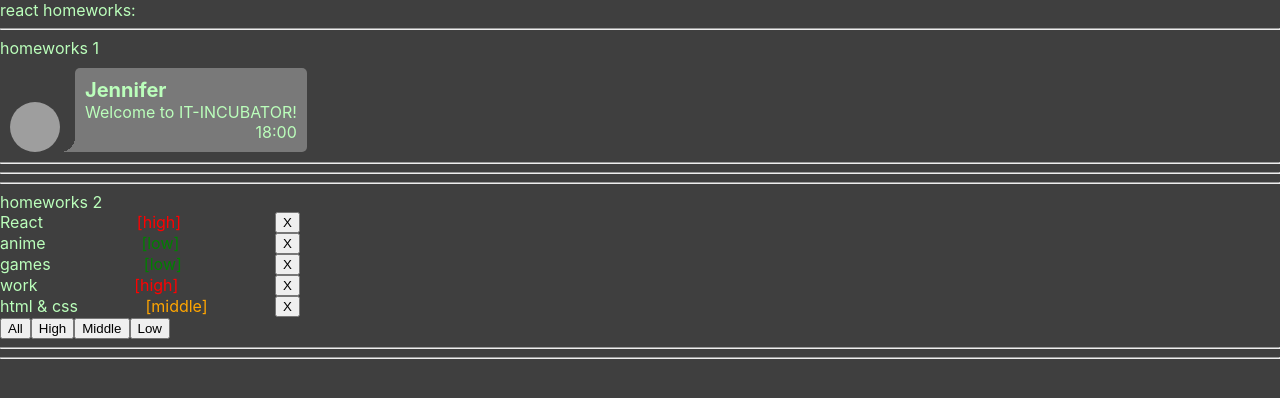
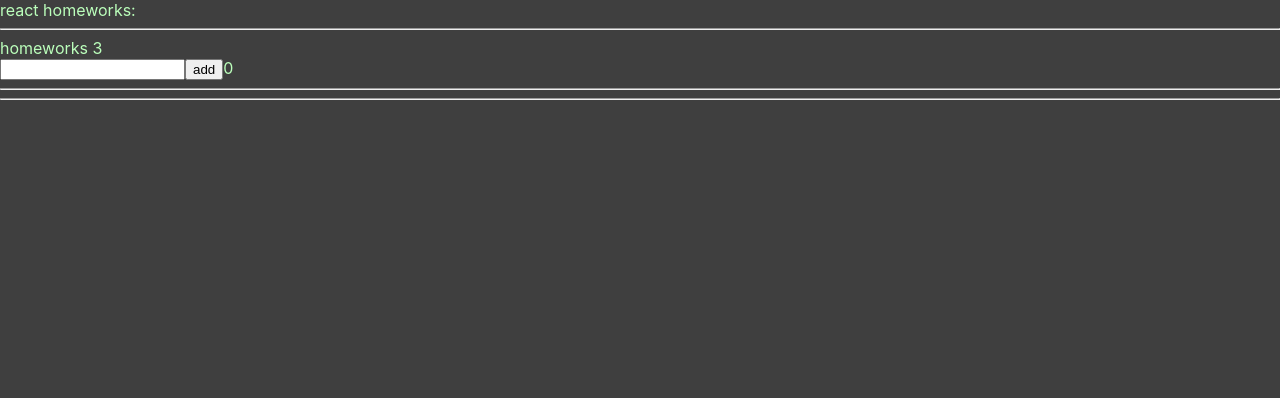
Before and after one commit to EvgeniyZamatevskiy/react-homeworks-by-ignat, a React (Create React App) app: page / in a window 1280 px wide. Shown: the top 398 px of the page. Built offline with nearby package versions, Linux system fonts and the light colour scheme; grey boxes are pictures that could not be loaded.

Commit message:
homework 3

```diff
--- a/package.json
+++ b/package.json
@@ -10,10 +10,12 @@
     "@types/node": "^16.7.13",
     "@types/react": "^17.0.20",
     "@types/react-dom": "^17.0.9",
+    "@types/uuid": "^8.3.4",
     "react": "^17.0.2",
     "react-dom": "^17.0.2",
     "react-scripts": "5.0.0",
     "typescript": "^4.4.2",
+    "uuid": "^8.3.2",
     "web-vitals": "^2.1.0"
   },
   "scripts": {
--- a/src/p1-main/m1-ui/u1-app/App.tsx
+++ b/src/p1-main/m1-ui/u1-app/App.tsx
@@ -1,15 +1,14 @@
 import React from 'react'
+import HW3 from '../../../p2-homeworks/h3/HW3'
 import s from './App.module.css'
-import HW1 from '../../../p2-homeworks/h1/HW1'
-import HW2 from '../../../p2-homeworks/h2/HW2'
 
 function App() {
     return (
         <div className={s.App}>
             <div>react homeworks:</div>
-            <HW1 />
-            <HW2 />
-            {/*<HW3/>*/}
+            {/* <HW1 /> */}
+            {/* <HW2 /> */}
+            <HW3 />
             {/*<HW4/>*/}
             {/*<HW5/>*/}
 
--- a/src/p2-homeworks/h3/Greeting.module.css
+++ b/src/p2-homeworks/h3/Greeting.module.css
@@ -1,7 +1,7 @@
-.someClass {
-
-}
-
 .error {
     border: 1px solid red;
 }
+
+.errorMessage {
+    color: red;
+}
--- a/src/p2-homeworks/h3/Greeting.tsx
+++ b/src/p2-homeworks/h3/Greeting.tsx
@@ -1,26 +1,27 @@
-import React from 'react'
+import React, { ChangeEvent, KeyboardEvent } from 'react'
 import s from './Greeting.module.css'
 
 type GreetingPropsType = {
-    name: any // need to fix any
-    setNameCallback: any // need to fix any
-    addUser: any // need to fix any
-    error: any // need to fix any
-    totalUsers: any // need to fix any
+    name: string
+    error: string
+    totalUsers: number
+    setNameCallback: (e: ChangeEvent<HTMLInputElement>) => void
+    handlerKeyPress: (e: KeyboardEvent<HTMLInputElement>) => void
+    addUser: () => void
 }
 
-// презентационная компонента (для верстальщика)
 const Greeting: React.FC<GreetingPropsType> = (
-    {name, setNameCallback, addUser, error, totalUsers} // деструктуризация пропсов
+    { name, setNameCallback, addUser, error, totalUsers, handlerKeyPress }
 ) => {
-    const inputClass = s.error // need to fix with (?:)
+
+    const inputClass = error ? s.error : ''
 
     return (
         <div>
-            <input value={name} onChange={setNameCallback} className={inputClass}/>
-            <span>{error}</span>
+            <input className={inputClass} value={name} onChange={setNameCallback} onKeyPress={handlerKeyPress} />
             <button onClick={addUser}>add</button>
             <span>{totalUsers}</span>
+            {error && <div className={s.errorMessage}>{error}</div>}
         </div>
     )
 }
--- a/src/p2-homeworks/h3/GreetingContainer.tsx
+++ b/src/p2-homeworks/h3/GreetingContainer.tsx
@@ -1,28 +1,40 @@
-import React, {useState} from 'react'
+import React, { ChangeEvent, KeyboardEvent, useState } from 'react'
 import Greeting from './Greeting'
+import { UserType } from './HW3'
 
 type GreetingContainerPropsType = {
-    users: any // need to fix any
-    addUserCallback: any // need to fix any
+    users: Array<UserType>
+    addUserCallback: (name: string) => void
 }
 
-// более простой и понятный для новичков
-// function GreetingContainer(props: GreetingPropsType) {
+const GreetingContainer: React.FC<GreetingContainerPropsType> = ({ users, addUserCallback }) => {
+    const [name, setName] = useState<string>('')
+    const [error, setError] = useState<string>('')
+    const [totalUsers, setTotalUsers] = useState<number>(0)
 
-// более современный и удобный для про :)
-// уровень локальной логики
-const GreetingContainer: React.FC<GreetingContainerPropsType> = ({users, addUserCallback}) => { // деструктуризация пропсов
-    const [name, setName] = useState<any>('') // need to fix any
-    const [error, setError] = useState<any>('') // need to fix any
+    const totalCount = () => users.length
 
-    const setNameCallback = (e: any) => { // need to fix any
-        setName('') // need to fix
-    }
-    const addUser = () => {
-        alert(`Hello  !`) // need to fix
+    const setNameCallback = (e: ChangeEvent<HTMLInputElement>) => {
+        setName(e.target.value)
     }
 
-    const totalUsers = 0 // need to fix
+    const handlerKeyPress = (e: KeyboardEvent<HTMLInputElement>) => {
+        setError('')
+        if (e.key === 'Enter') {
+            addUser()
+        }
+    }
+
+    const addUser = () => {
+        if (name.trim() !== '') {
+            addUserCallback(name)
+            alert(`Hello ${name}!`)
+            setTotalUsers(totalCount)
+            setName('')
+        } else {
+            setError('Error!!!')
+        }
+    }
 
     return (
         <Greeting
@@ -31,6 +43,7 @@ const GreetingContainer: React.FC<GreetingContainerPropsType> = ({users, addUser
             addUser={addUser}
             error={error}
             totalUsers={totalUsers}
+            handlerKeyPress={handlerKeyPress}
         />
     )
 }
--- a/src/p2-homeworks/h3/HW3.tsx
+++ b/src/p2-homeworks/h3/HW3.tsx
@@ -1,32 +1,35 @@
-import React, {useState} from 'react'
+import React, { useState } from 'react'
 import GreetingContainer from './GreetingContainer'
+import { v1 } from 'uuid'
 
-// types
 export type UserType = {
-    _id: any // need to fix any
-    name: any // need to fix any
+    _id: string
+    name: string
 }
 
-// уровень работы с глобальными данными
 function HW3() {
-    const [users, setUsers] = useState<any>([]) // need to fix any
+    const [users, setUsers] = useState<Array<UserType>>([
+        { _id: v1(), name: 'Evgeniy' },
+    ])
 
-    const addUserCallback = (name: any) => { // need to fix any
-        setUsers([]) // need to fix
+    const addUserCallback = (name: string) => {
+        const newUser = {
+            _id: v1(),
+            name: name
+        }
+        setUsers([newUser, ...users])
     }
 
     return (
         <div>
-            <hr/>
+            <hr />
             homeworks 3
 
-            {/*should work (должно работать)*/}
-            <GreetingContainer users={users} addUserCallback={addUserCallback}/>
+            <GreetingContainer users={users} addUserCallback={addUserCallback} />
 
-            <hr/>
-            {/*для личного творчества, могу проверить*/}
+            <hr />
             {/*<AlternativeGreeting/>*/}
-            <hr/>
+            <hr />
         </div>
     )
 }
```
Also changed, not shown: 1 other file (tests, documents, lock files or other folders).
